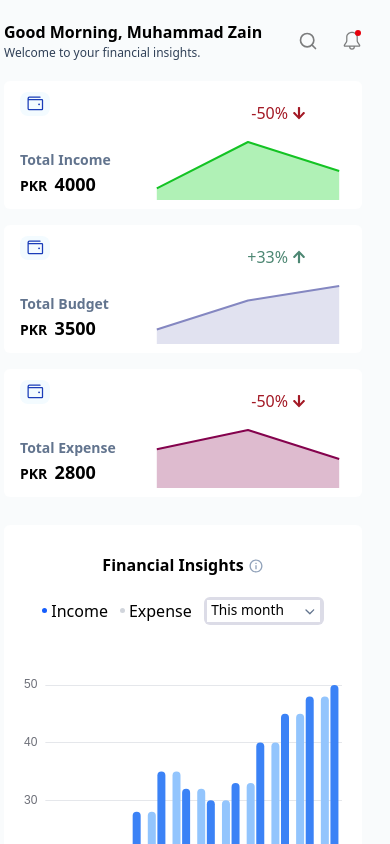
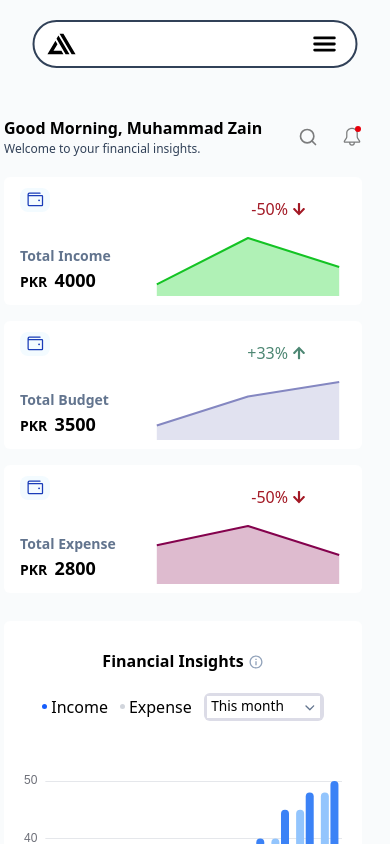
Before and after one commit to zainkhokhar1/SpendWise-WebApp-Latest, a React (Vite) app: page / in a window 390 px wide. Built offline with nearby package versions, Linux system fonts and the light colour scheme.

Commit message:
add responsive Navbar component and update App layout; enhance Dashboard and IncomePlanner screens with improved styling and background images

```diff
--- a/src/App.jsx
+++ b/src/App.jsx
@@ -4,6 +4,7 @@ import {
   BrowserRouter as Router,
   Routes,
   Route,
+  useLocation
 } from "react-router-dom";
 import Settings from "./screens/Settings";
 import MyProfile from "./screens/MyProfile";
@@ -13,14 +14,26 @@ import ExpensePlanner from "./screens/ExpensePlanner";
 import Notifications from "./screens/Notifications";
 import HelpCenter from "./screens/HelpCenter";
 import ReportsAnalysis from "./screens/ReportsAnalysis";
+import Navbarsm from "./components/Navbarsm";
+import { useEffect, useState } from "react";
 
 
 function App() {
+  const [path, setPath] = useState(false);
+  const location = useLocation();
+
+
+  // getting the exact path from the window
+  useEffect(() => {
+    const path = window.location.pathname;
+    path === '/' ? setPath(true) : setPath(false);
+  }, [location])
+
 
   return (
-    <Router>
-      <div className="w-screen bg-[#F9FBFC] h-screen overflow-x-hidden flex min-[800px]:pl-52">
+    <div className={`w-screen ${path ? "bg-[#F9FBFC]" : "bg-white"} h-screen overflow-x-hidden flex min-[800px]:pl-52`}>
       <Siderbar />
+      <Navbarsm />
 
       {/* Defining Routes here */}
       <Routes>
@@ -38,8 +51,13 @@ function App() {
       </Routes>
 
     </div>
+  )
+}
+
+export default function AppWithRouter() {
+  return (
+    <Router>
+      <App />
     </Router>
   )
 }
-
-export default App
--- /dev/null
+++ b/src/components/Navbarsm.jsx
@@ -0,0 +1,72 @@
+
+import React, { useState } from 'react'
+import { IoLogoAmplify, IoMenu } from 'react-icons/io5';
+import { Link } from 'react-router-dom';
+
+const Navbarsm = () => {
+  const [menu, setShow] = useState(false);
+
+
+
+  return (
+    <div className={`max-[800px]:flex items-center fixed top-5 transform -translate-x-1/2 left-1/2 justify-between px-3 w-10/12 h-12 rounded-full border-slate-700 hover:border-slate-800 border-2 hidden z-[999] bg-white`}>
+
+      {/* Logo here */}
+      <Link to={'/'}>
+        <IoLogoAmplify className='text-3xl' />
+      </Link>
+
+      {/* Hamberg menu here */}
+      <span className='w-fit flex items-center justify-center h-fit p-1' onClick={() => setShow(true)}>
+        <IoMenu className='text-3xl' />
+      </span>
+
+      {/* Hamberg menu div here */}
+      <div className={`fixed z-50 left-1/2 ${menu ? "translate-y-17" : "-translate-y-full"}  transform mt-24 h-fit -translate-x-1/2 w-full bg-white border border-slate-200 shadow transition-transform duration-700 ease-in-out flex flex-col items-center rounded-lg`} onClick={() => setShow(false)} >
+
+
+        <Link to={'/'} className='px-2 py-[9px] border border-transparent border-b-slate-200 w-full text-center text-[15px] font-semibold text-slate-700'>
+          Dashboard
+        </Link>
+
+        <Link to={'/income-planner'} className='px-2 py-[9px] border border-transparent border-b-slate-200 w-full text-center text-[15px] font-semibold text-slate-700'>
+          Income
+        </Link>
+        <Link to={'/budget-planner'} className='px-2 py-[9px] border border-transparent border-b-slate-200 w-full text-center text-[15px] font-semibold text-slate-700'>
+          Budget
+        </Link>
+        <Link to={'/expense-planner'} className='px-2 py-[9px] border border-transparent border-b-slate-200 w-full text-center text-[15px] font-semibold text-slate-700'>
+          Expense
+        </Link>
+        <Link to={'/reports-analysis'} className='px-2 py-[9px] w-full border border-transparent border-b-slate-200 text-center text-[15px] font-semibold text-slate-700'>
+          Reports Analysis
+        </Link>
+
+        <Link to={'/notifications'} className='px-2 py-[9px]  w-full text-center text-[15px] font-semibold text-slate-700'>
+          Notifications
+        </Link>
+        <div className='w-11/12 max-auto h-[1px] bg-slate-200'></div>
+        <Link to={'/my-profile'} className='mt-2'>
+          {/* show user profile here */}
+          <div className='flex items-center px-2 py-[9px] w-full'>
+
+            <div className='w-10 pt-[2px]'>
+              <img className="inline-block size-9 rounded-full ring-2 ring-white" src="https://img.freepik.com/premium-photo/3d-avatar-boy-character_914455-603.jpg" alt="" />
+            </div>
+            <span className='line-clamp-1 px-1 text-sm'>
+              Muhammad Zain ul abideen
+            </span>
+          </div>
+        </Link>
+      </div>
+
+      {/* absolute div to close the opened menu */}
+      {
+        menu && <div className='inset-0 h-screen w-screen absolute -left-6 -top-6 z-0 bg-transparent' onClick={() => setShow(false)}>
+        </div>
+      }
+    </div>
+  )
+}
+
+export default Navbarsm;
--- a/src/screens/Dashboard.jsx
+++ b/src/screens/Dashboard.jsx
@@ -22,7 +22,7 @@ const Dashboard = () => {
   const data = [...cardData1, ...cardData2, ...cardData3];
 
   return (
-    <div className='w-full bg-[#F9FBFC] min-[800px]:pl-8 pr-7 pl-2 min-[800px]:pr-2 min-[350px]:pl-1 max-[350px]:pr-1 '>
+    <div className='w-full bg-[#F9FBFC] mt-24 min-[800px]:mt-0 min-[800px]:pl-8 pr-7 pl-2 min-[800px]:pr-2 min-[350px]:pl-1 max-[350px]:pr-1 '>
       <Navbar />
 
       <div className='grid grid-cols-6 w-full lg:gap-7'>
--- a/src/screens/IncomePlanner.jsx
+++ b/src/screens/IncomePlanner.jsx
@@ -1,9 +1,13 @@
 
 import React from 'react'
+import HeroSection from '../components/Income components/HeroSection';
+import CreationPortion from '../components/Income components/CreationPortion';
 
 const IncomePlanner = () => {
   return (
-    <div className='min-[800px]:pl-8'>IncomePlanner</div>
+    <div className='min-[800px]:pl-8 w-full h-fit bg-img-2  bg-white mt-17 min-[800px]:mt-0 px-3 overflow-x-hidden '>
+      Income planner here
+    </div>
   )
 }
 
```
Also changed, not shown: src/assets/bg-2.png (added), src/assets/bg-top-purple.png (added). Lines whose indentation alone changed are shown as unchanged.
